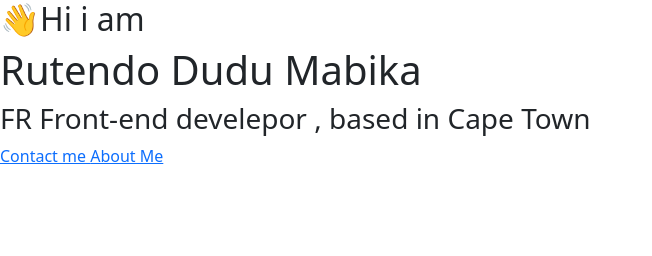
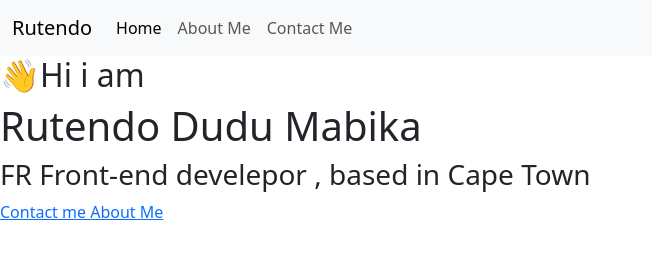
Before and after one commit to rutzh/Portifolio, a plain HTML site: page index.html in a window 1280 px wide. Shown: the whole page, without its empty margins (0-652 px from the left). Drawn offline with nearby package versions, Linux system fonts and the light colour scheme.

Commit message:
Added a navbar using bootstrap.

```diff
--- a/index.html
+++ b/index.html
@@ -8,6 +8,21 @@
     <title>Homepage</title>
 </head>
 <body>
+   <nav class="navbar navbar-expand-lg bg-body-tertiary">
+  <div class="container-fluid">
+    <a class="navbar-brand" href="#">Rutendo</a>
+    <button class="navbar-toggler" type="button" data-bs-toggle="collapse" data-bs-target="#navbarNavAltMarkup" aria-controls="navbarNavAltMarkup" aria-expanded="false" aria-label="Toggle navigation">
+      <span class="navbar-toggler-icon"></span>
+    </button>
+    <div class="collapse navbar-collapse" id="navbarNavAltMarkup">
+      <div class="navbar-nav">
+        <a class="nav-link active" aria-current="page" href="#">Home</a>
+        <a class="nav-link" href="#">About Me</a>
+        <a class="nav-link" href="#">Contact Me</a>
+      </div>
+    </div>
+  </div>
+</nav>
     <h2 >👋Hi i am </h2>
     <h1>Rutendo  Dudu Mabika</h1>
     <h3>FR Front-end develepor , based in Cape Town</h3>
```
